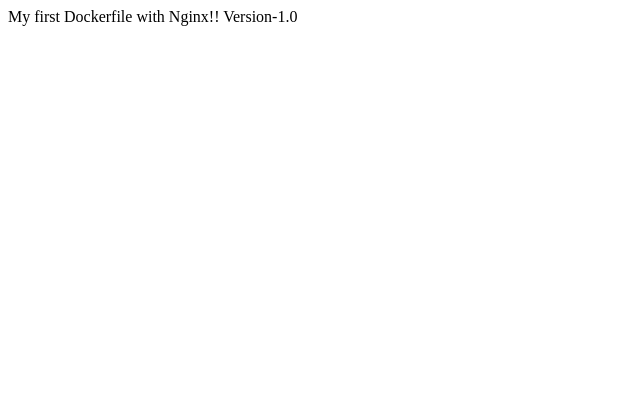
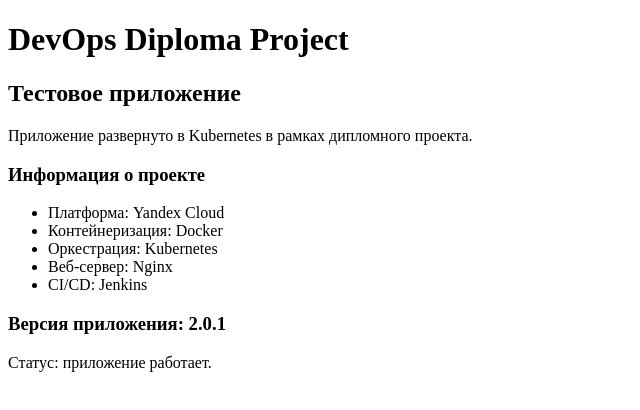
Before and after one commit to deadwhitepunk/nginx-demo-diploma, a plain HTML site: page index.html in a window 1280 px wide. Shown: the whole page, without its empty margins (0-640 px from the left). Drawn offline with Linux system fonts and the light colour scheme.

Commit message:
Release application v2.0.1

```diff
--- a/index.html
+++ b/index.html
@@ -1 +1,27 @@
-My first Dockerfile with Nginx!! Version-1.0
+<!DOCTYPE html>
+<html lang="ru">
+<head>
+    <meta charset="UTF-8">
+    <title>DevOps Diploma Application</title>
+</head>
+<body>
+    <h1>DevOps Diploma Project</h1>
+
+    <h2>Тестовое приложение</h2>
+
+    <p>Приложение развернуто в Kubernetes в рамках дипломного проекта.</p>
+
+    <h3>Информация о проекте</h3>
+    <ul>
+        <li>Платформа: Yandex Cloud</li>
+        <li>Контейнеризация: Docker</li>
+        <li>Оркестрация: Kubernetes</li>
+        <li>Веб-сервер: Nginx</li>
+        <li>CI/CD: Jenkins</li>
+    </ul>
+
+    <h3>Версия приложения: 2.0.1</h3>
+
+    <p>Статус: приложение работает.</p>
+</body>
+</html>
```
